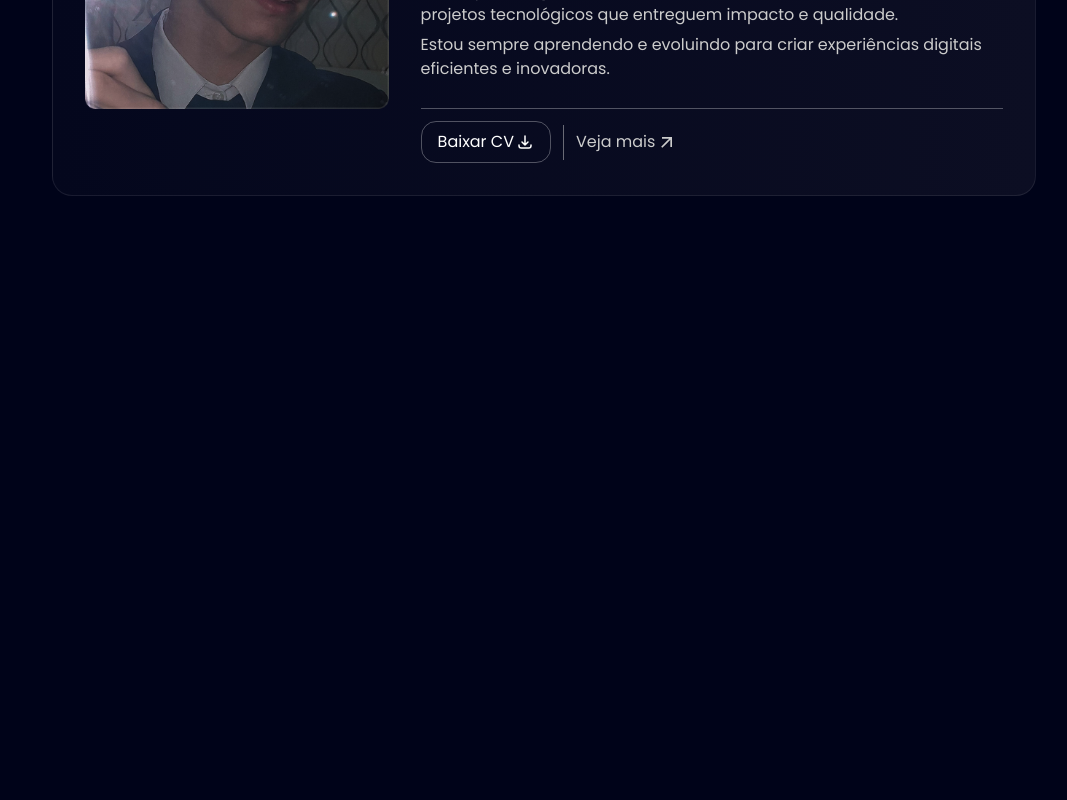
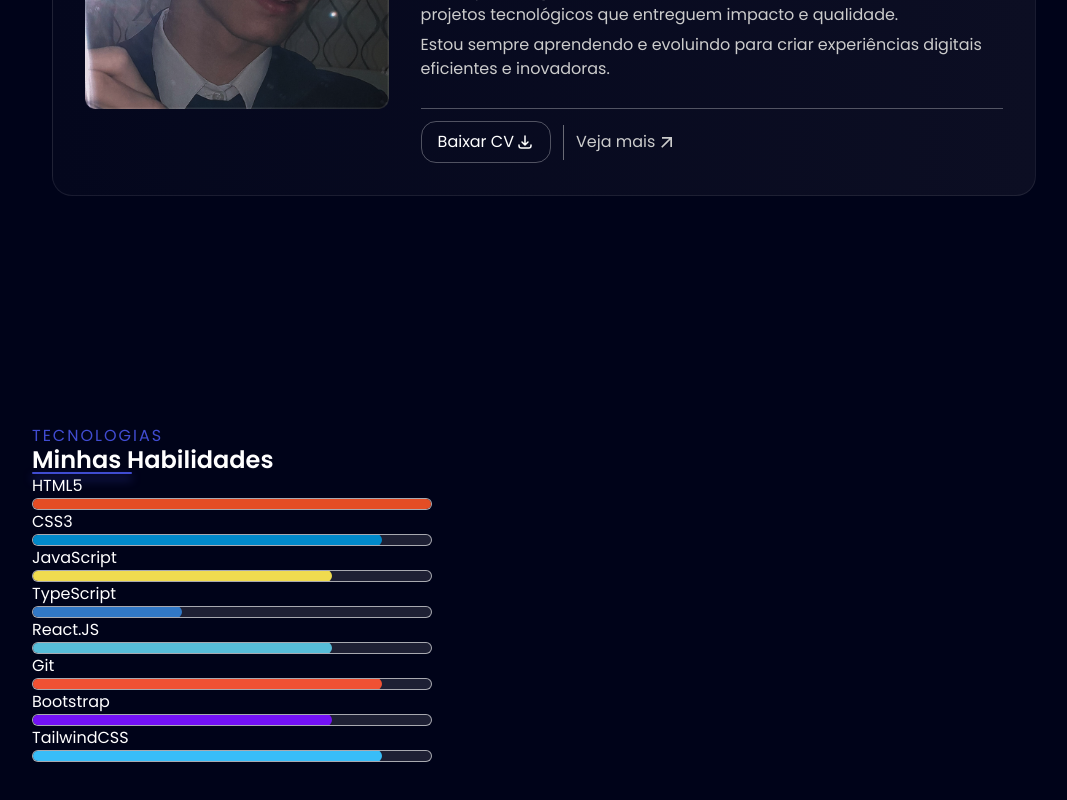
Before and after one commit to nickzmoro/Meu-Portfolio_2025, a React (Vite) app: page / in a window 1280 px wide. Shown: the part 1216-2016 px from the top of the page, without its empty margins (96-1163 px from the left). Before the commit the page ends 1600 px from the top, so only its background shows below. Built offline with nearby package versions, Linux system fonts and the light colour scheme.

Commit message:
feat(Habilities): added technologies of component ProgressBarSkills

```diff
--- a/src/Home.jsx
+++ b/src/Home.jsx
@@ -5,6 +5,7 @@ import { MdOutlineArrowOutward } from "react-icons/md";
 
 // arquivos
 import Header from "./components/header/header";
+import ProgressBarSkills from "./components/progressBarSkills/skills";
 import "./Home.css";
 import MeuCurriculo from "./assets/Meu-curriculo.pdf";
 
@@ -109,7 +110,7 @@ function Home() {
                 <div>
                   <h3 className="section-name">Sobre mim</h3>
                   <h2 className="subtitle">Quem eu sou?</h2>
-                  <div className="line-divisor-content w-[100px] h-[2px] bg-[#404CD1] mt-2.5 mb-3 rounded-[10px] shadow-[0_5px_10px_#404cd1c5]"></div>
+                  <div className="line-divisor-content mt-2.5 mb-3"></div>
                   <p className="about-description-p mb-1.5">
                     Sou um desenvolvedor front-end de 16 anos, focado em criar
                     interfaces modernas e responsivas. Trabalho em projetos
@@ -158,6 +159,65 @@ function Home() {
             </div>
           </div>
         </section>
+
+        {/* Skills */}
+        <section className="skills w-screen h-screen flex justify-center items-center">
+          <div className="skills-container w-[80%] h-[90%]">
+            <div className="section-title-container">
+              <h3 className="section-name">Tecnologias</h3>
+              <h2 className="subtitle">Minhas Habilidades</h2>
+              <div className="line-divisor-content"></div>
+            </div>
+            <div className="skills-container">
+              <div className="skills-grid">
+                <div>
+                  <ProgressBarSkills
+                    children={"HTML5"}
+                    sizeProgressBar={"400px"}
+                    colorTechnology={"bg-[#E44D25]"}
+                  />
+                  <ProgressBarSkills
+                    children={"CSS3"}
+                    sizeProgressBar={"350px"}
+                    colorTechnology={"bg-[#0089CA]"}
+                  />
+                  <ProgressBarSkills
+                    children={"JavaScript"}
+                    sizeProgressBar={"300px"}
+                    colorTechnology={"bg-[#F0DB4F]"}
+                  />
+                  <ProgressBarSkills
+                    children={"TypeScript"}
+                    sizeProgressBar={"150px"}
+                    colorTechnology={"bg-[#3178C6]"}
+                  />
+                  <ProgressBarSkills
+                    children={"React.JS"}
+                    sizeProgressBar={"300px"}
+                    colorTechnology={"bg-[#57BDD9]"}
+                  />
+                </div>
+                <div>
+                  <ProgressBarSkills
+                    children={"Git"}
+                    sizeProgressBar={"350px"}
+                    colorTechnology={"bg-[#F05133]"}
+                  />
+                  <ProgressBarSkills
+                    children={"Bootstrap"}
+                    sizeProgressBar={"300px"}
+                    colorTechnology={"bg-[#7311F6]"}
+                  />
+                  <ProgressBarSkills
+                    children={"TailwindCSS"}
+                    sizeProgressBar={"350px"}
+                    colorTechnology={"bg-[#38BDF8]"}
+                  />
+                </div>
+              </div>
+            </div>
+          </div>
+        </section>
       </main>
     </>
   );
```
